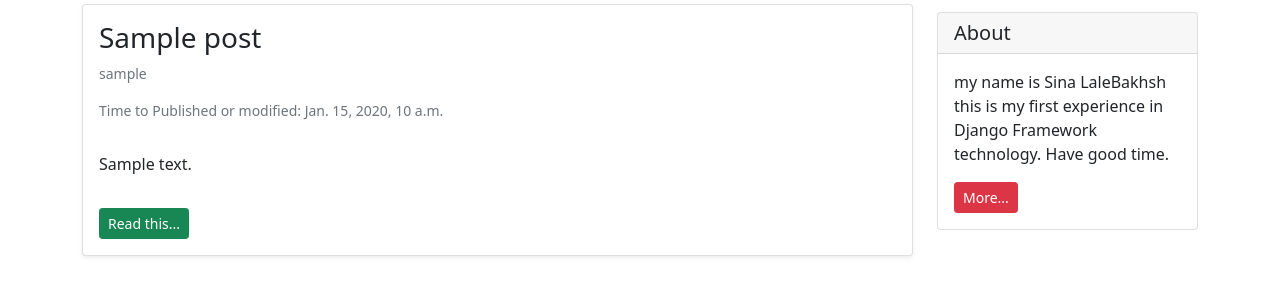
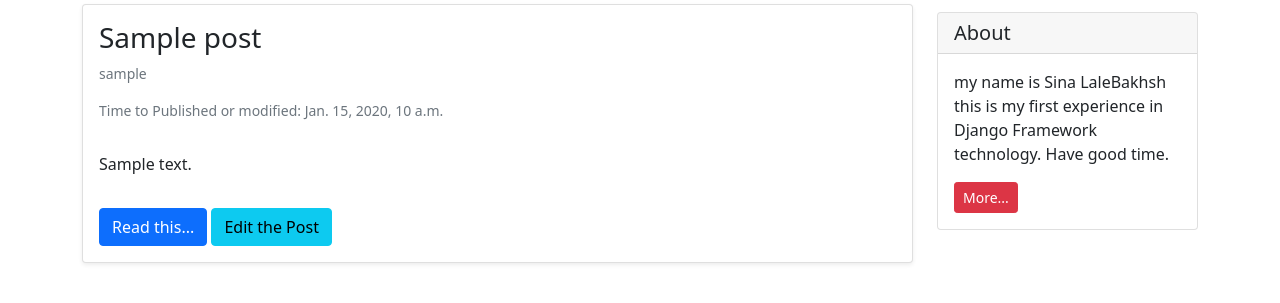
Before and after one commit to sinalalebakhsh/The_first_secure_site_TFSS_1, a Django app: page /blog/ in a window 1280 px wide. Shown: the part 238-541 px from the top of the page. Run offline with Django 4.2, Linux system fonts and the light colour scheme; tables that the repository leaves empty hold one stand-in row (values such as "Sample post").

Commit message:
add buttom for Editing

```diff
--- a/blog/templates/blog/posts_list.html
+++ b/blog/templates/blog/posts_list.html
@@ -10,6 +10,7 @@
         <div class="row">
             <div class="col-9">
                 {% for post in posts_list %}
+{#                    FOR LOOP IS Here    <<<<------------->>>>>>>>>>>>> for loop is here#}
                     <div class="card shadow-sm my-3">
                         <div class="card-body">
                             <h3 class="card-title">{{ post.title }}</h3>
@@ -18,7 +19,8 @@
                             <p class="card-text py-3">
                                 {{ post.text }}
                            </p>
-                            <a href="{% url 'post detail' post.id %}" class="btn btn-sm btn-success">Read this...</a>
+                            <a href="{% url 'post detail' post.id %}" class="btn btn-primary">Read this...</a>
+                            <a href="{% url 'post-update' post.id %}" class="btn btn-info">Edit the Post</a>
                         </div>
                     </div>
                 {% endfor %}
```
